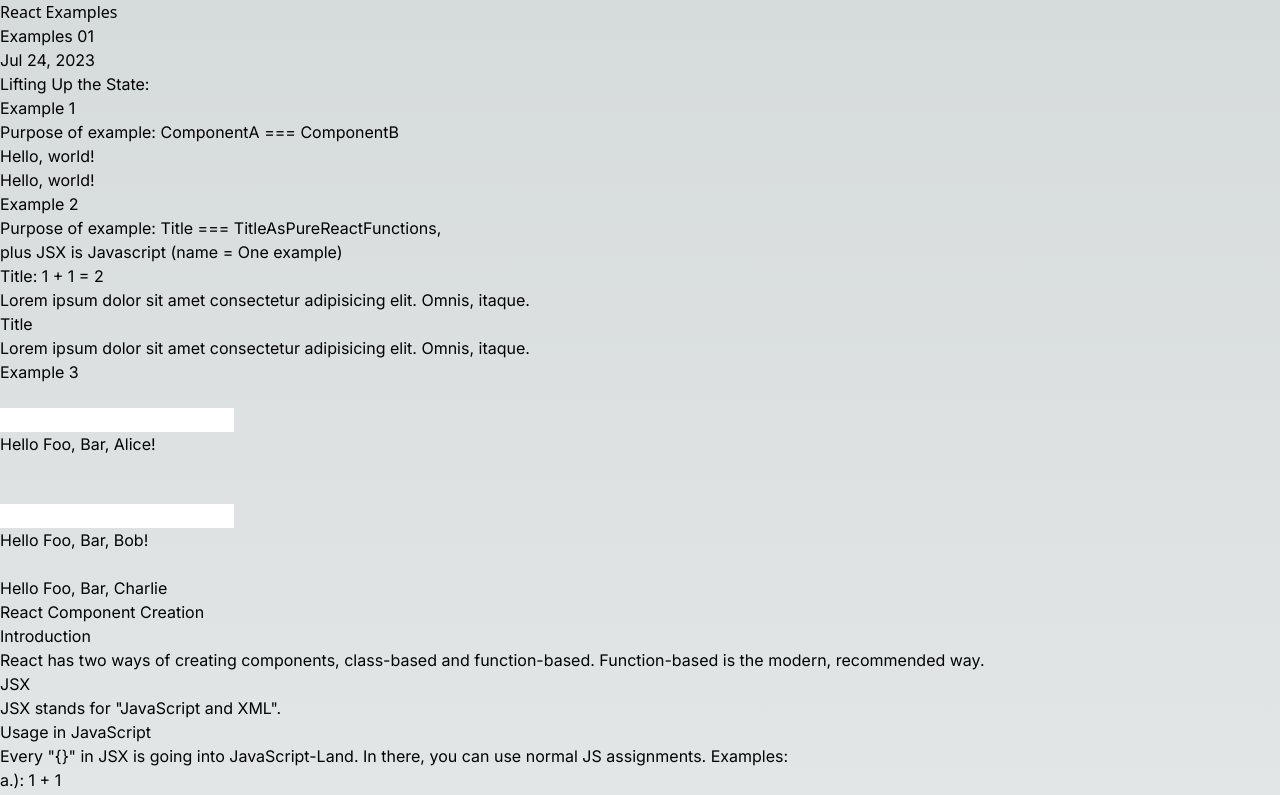
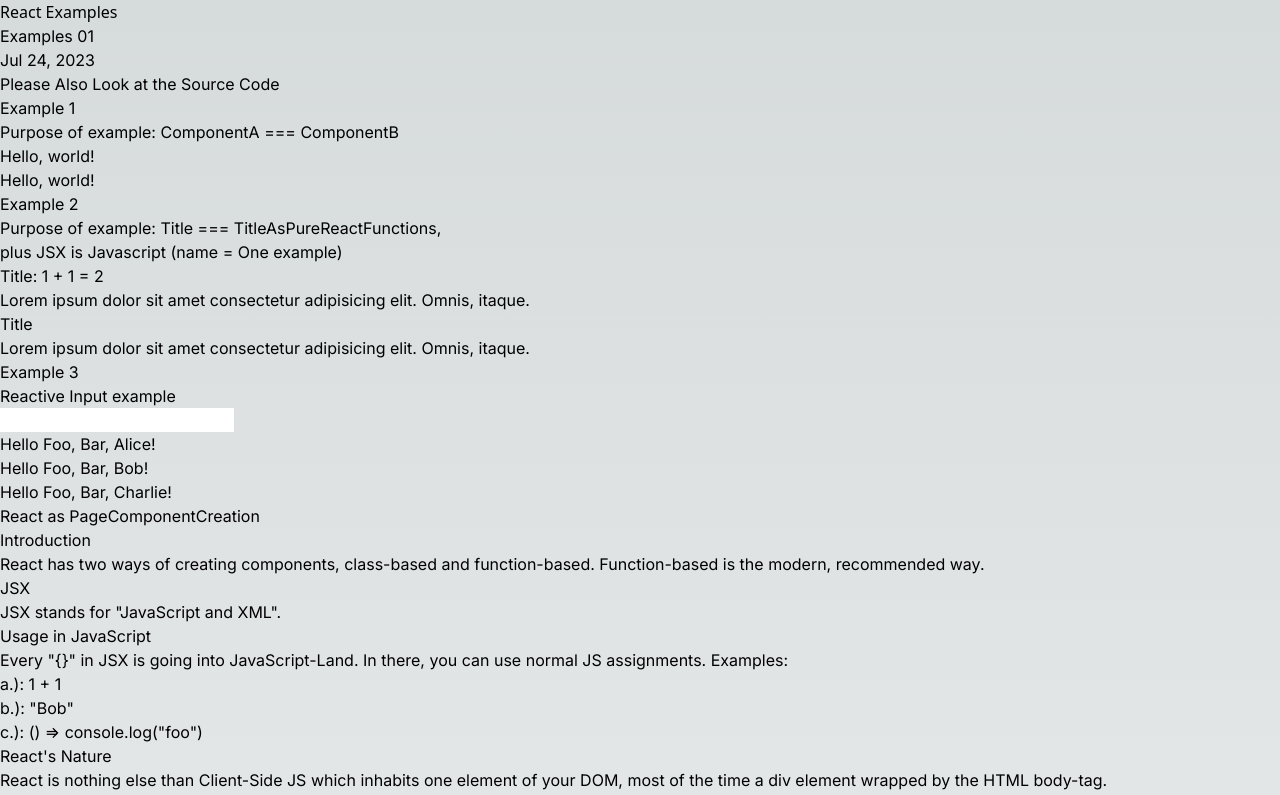
Before and after one commit to destacks/react-examples, a Next.js app: page /examples-01 in a window 1280 px wide. Shown: the top 795 px of the page. Built offline with nearby package versions, Linux system fonts and the light colour scheme.

Commit message:
Use page components in Example 01

```diff
--- a/components/page/component.jsx
+++ b/components/page/component.jsx
@@ -1,4 +1,4 @@
-export default function Component({ title, children }) {
+export function Component({ title, children }) {
   return (
     <div className="p-8 m-8 border-pink-400 border-2 rounded-lg">
       <h1 class="font-bold">{title}</h1>
@@ -6,3 +6,5 @@
     </div>
   );
 }
+
+export default Component;
--- a/pages/examples-01.jsx
+++ b/pages/examples-01.jsx
@@ -1,7 +1,8 @@
-import React from "react";
+import React, { useState } from "react";
 import Heading from "../components/page/heading";
 import Markdown from "markdown-to-jsx";
 import SubHeading from "../components/page/sub-heading";
+import { Component as PageComponent } from "../components/page/component";
 
 // Example 1
 
@@ -67,18 +68,15 @@
 
   // return React.createElement("div", null, `Hello ${props.toWhat}`);
   return (
-    <div style={{ padding: "24px 0" }}>
-      <input type="text" onChange={(e) => setFoo(e.target.value)} />
-      <div>
-        Hello {foo}, {bar}, {name}!
-      </div>
+    <div>
+      Hello {foo}, {bar}, {name}!
     </div>
   );
 }
 
 function HelloB({ foo, bar, name }) {
   // ONLY EXAMPLE PURPOSE, DON'T USE THIS KIND OF COMPONENT IN PRODUCTION
-  return React.createElement("div", null, `Hello ${foo}, ${bar}, ${name}`);
+  return React.createElement("div", null, `Hello ${foo}, ${bar}, ${name}!`);
 }
 
 // Example 4:
@@ -86,36 +84,39 @@
 // ... next time: Custom Input React element where I get custom attributes and the rest in ...props.
 
 export default function Examples01() {
+  const [foo, setFoo] = useState("Foo");
+
   return (
     <>
       <Heading title="Examples 01" date="Jul 24, 2023" />
       <section className="mb-12">
-        <SubHeading>Lifting Up the State:</SubHeading>
+        <SubHeading>Please Also Look at the Source Code</SubHeading>
         <div className="p-8 border-pink-400 border-2 rounded-lg">
-          <div>
-            <h1>Example 1</h1>
-            <p>Purpose of example: ComponentA === ComponentB</p>
+          <PageComponent title="Example 1">
+            <SubHeading>
+              Purpose of example: ComponentA === ComponentB
+            </SubHeading>
             <ComponentA />
             <ComponentB />
-          </div>
+          </PageComponent>
 
-          <div>
-            <h1>Example 2</h1>
-            <p>
+          <PageComponent title="Example 2">
+            <SubHeading>
               Purpose of example: Title === TitleAsPureReactFunctions,
               <br />
               plus JSX is Javascript (name = One example)
-            </p>
+            </SubHeading>
             <Title />
             <TitleAsPureReactFunctions />
-          </div>
+          </PageComponent>
 
-          <div>
-            <h1>Example 3</h1>
-            <HelloA foo="Foo" bar="Bar" name="Alice" />
-            <HelloA foo="Foo" bar="Bar" name="Bob" />
-            <HelloB foo="Foo" bar="Bar" name="Charlie" />
-          </div>
+          <PageComponent title="Example 3">
+            <SubHeading>Reactive Input example</SubHeading>
+            <input type="text" onChange={(e) => setFoo(e.target.value)} />
+            <HelloA foo={foo} bar="Bar" name="Alice" />
+            <HelloA foo={foo} bar="Bar" name="Bob" />
+            <HelloB foo={foo} bar="Bar" name="Charlie" />
+          </PageComponent>
 
           {/* Entry point in your RLI Django-React project */}
           <div id="root"></div>
@@ -130,7 +131,7 @@
 
 function getNotes() {
   return `
-# React Component Creation
+# React as PageComponentCreation
 
 ## Introduction
 
```
